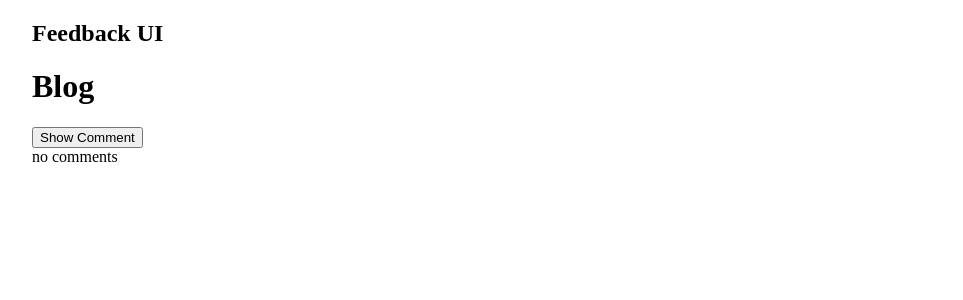
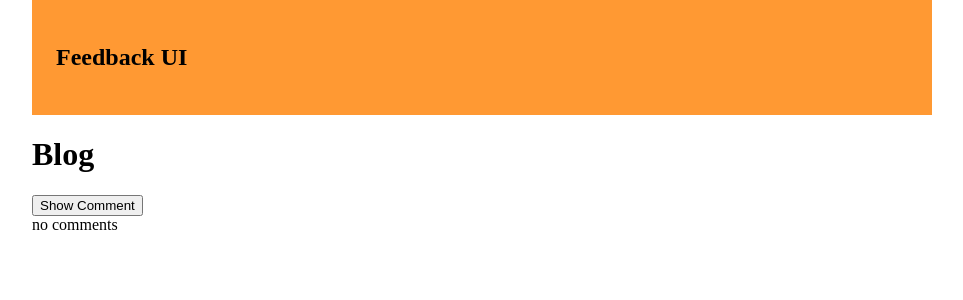
Before and after one commit to marcelox/feedback-app, a React (Create React App) app: page / in a window 1280 px wide. Shown: the top 300 px of the page, without its empty margins (158-1121 px from the left). Built offline with nearby package versions, Linux system fonts and the light colour scheme.

Commit message:
Add inline styles as props to header

```diff
--- a/src/App.js
+++ b/src/App.js
@@ -32,7 +32,7 @@ function App() {
 
   return (
     <>
-      <Header />
+      <Header bgColor="#f93" />
       {title && <h1>{title}</h1>}
       <button onClick={() => setComment(!comment)}>{comment ? 'Hide' : 'Show'} Comment</button>
       <div>
--- a/src/components/Header.jsx
+++ b/src/components/Header.jsx
@@ -1,7 +1,13 @@
 import PropTypes from 'prop-types';
-function Header({text}) {
+function Header({text, bgColor}) {
+
+  const headerStyles = {
+    backgroundColor: bgColor,
+    padding: '1.5rem'
+  }
+
   return (
-    <header>
+    <header style={headerStyles}>
       <h2>{text}</h2>
     </header>
   )
@@ -9,6 +15,7 @@ function Header({text}) {
 
 Header.defaultProps = {
   text: 'Feedback UI',
+  bgColor: 'rgba(0,0,0,0.4)',
 }
 
 Header.propTypes = {
```
